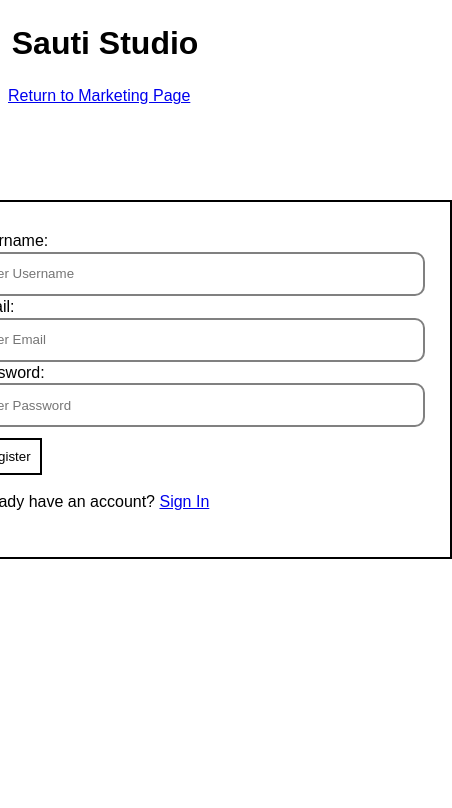
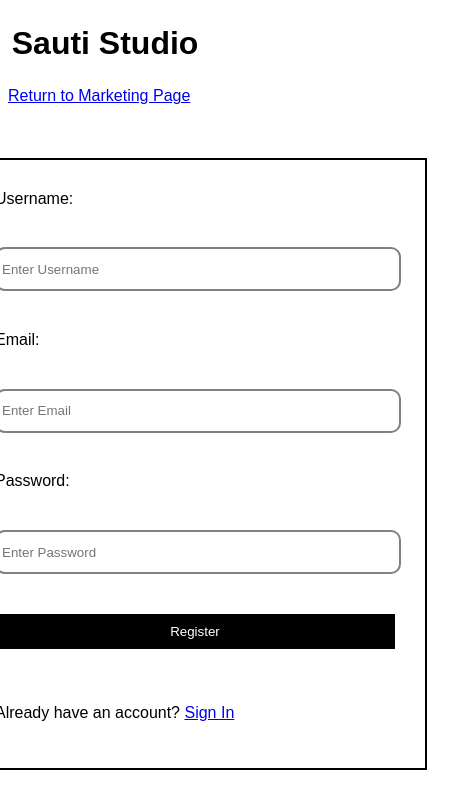
Before and after one commit to azatecas/Front-End, a React (Create React App) app in the folder sauti-forms/: page / in a window 390 px wide. Shown: the top 808 px of the page, 452 px wide, since content can reach past the window. Built offline with nearby package versions, Linux system fonts and the light colour scheme.

Commit message:
added responsiveness to forms

```diff
--- a/sauti-forms/src/App.css
+++ b/sauti-forms/src/App.css
@@ -4,7 +4,7 @@
     justify-content: center;
     align-items: center;
     width: 100%;
-    height: 65vh;
+    height: 75vh;
 }
 
 .styled-form{
@@ -14,8 +14,8 @@
     align-items: flex-start;
     text-align: center;
     width: 30%;
-    height: 35vh;
-    min-width: 450px;
+    height: 65vh;
+    min-width: 400px;
     border: 2px solid black;
     padding: 30px;
 }
@@ -29,10 +29,41 @@
 }
 
 .error-input {
-    background-color: pink;
-    border: 2px solid red;
+    color: red;
 }
 
 body {
     font-family: 'Ubuntu', sans-serif;
 }
+
+@media only screen and (max-width: 500px) {
+    .styled-div {
+        display: flex;
+        flex-direction: row;
+        justify-content: center;
+        align-items: center;
+        width: 100%;
+        height: 85vh;
+    }
+
+    .styled-form{
+        display: flex;
+        flex-direction: column;
+        justify-content: space-between;
+        align-items: flex-start;
+        text-align: center;
+        margin: 0 10px;
+        width: 85%;
+        height: 65vh;
+        /* min-width: 450px; */
+        border: 2px solid black;
+        padding: 30px;
+    }
+    .styled-input {
+        width: 98%;
+        height: 40px;
+        border: 2px solid gray;
+        border-radius: 10px;
+        padding: 0px 5px;
+    }
+  }
--- a/sauti-forms/src/components/SignIn.js
+++ b/sauti-forms/src/components/SignIn.js
@@ -9,14 +9,16 @@
 const Button = styled.button`
     border: 2px solid black;
     padding: 2%;
-    background-color: white;
+    background-color: black;
+    color: white;
     &:hover {
-        background-color: black;
-        color: white;
+        background-color: white;
+        color: black;
     }
+    @media (max-width: 500px) {
+    width: 100%;
+  }
 `
-
-
 const SignIn = props => {
     const myProps = props;
     const INITIAL_STATE = {
@@ -41,7 +43,7 @@
                         onChange={ handleChange }
                         onBlur={ handleBlur }
                         />
-                        {errors.username && <p className="errors-input">{errors.username}</p>}
+                        {errors.username && <p className="error-input">{errors.username}</p>}
 
                     <label htmlFor="password">Password:</label>
                     <input className="styled-input"
@@ -53,7 +55,7 @@
                         onChange={ handleChange }
                         onBlur={ handleBlur }
                         />
-                        {errors.password && <p className="errors-input">{errors.password}</p>}
+                        {errors.password && <p className="error-input">{errors.password}</p>}
 
                     <Button disabled={isSubmitting} type="submit">Login</Button>
                     <p>Or make an account here: <Link to='./sign-up'>Sign Up</Link>  </p>
--- a/sauti-forms/src/components/SignUp.js
+++ b/sauti-forms/src/components/SignUp.js
@@ -8,14 +8,17 @@
 import SignUpAuth from './formValidation/SignUpAuth';
 
 const Button = styled.button`
-    margin-top: 2%;
     border: 2px solid black;
     padding: 2%;
-    background-color: white;
+    background-color: black;
+    color: white;
     &:hover {
-        background-color: black;
-        color: white;
+        background-color: white;
+        color: black;
     }
+    @media (max-width: 500px) {
+    width: 100%;
+  }
 ` //end of Button
 
 const SignUp = props => {
@@ -44,7 +47,7 @@
                         onChange={ handleChange }
                         onBlur={ handleBlur }
                         />
-                        {errors.username && <p>{errors.username}</p>}
+                        {errors.username && <p className="error-input">{errors.username}</p>}
 
                     <label htmlFor="email">Email:</label>
                     <input className="styled-input"
@@ -56,7 +59,7 @@
                         onChange={ handleChange }
                         onBlur={ handleBlur }
                          />
-                        {errors.email && <p>{errors.email}</p>}
+                        {errors.email && <p className="error-input">{errors.email}</p>}
 
                     <label htmlFor="password">Password:</label>
                     <input className="styled-input"
@@ -68,7 +71,7 @@
                         onChange={ handleChange }
                         onBlur={ handleBlur }
                         />
-                        {errors.password && <p>{errors.password}</p>}
+                        {errors.password && <p className="error-input">{errors.password}</p>}
 
                     <Button disable={isSubmitting} type="submit">Register</Button>
                     <p>Already have an account? <Link to='/sign-in'>Sign In</Link> </p>
```
